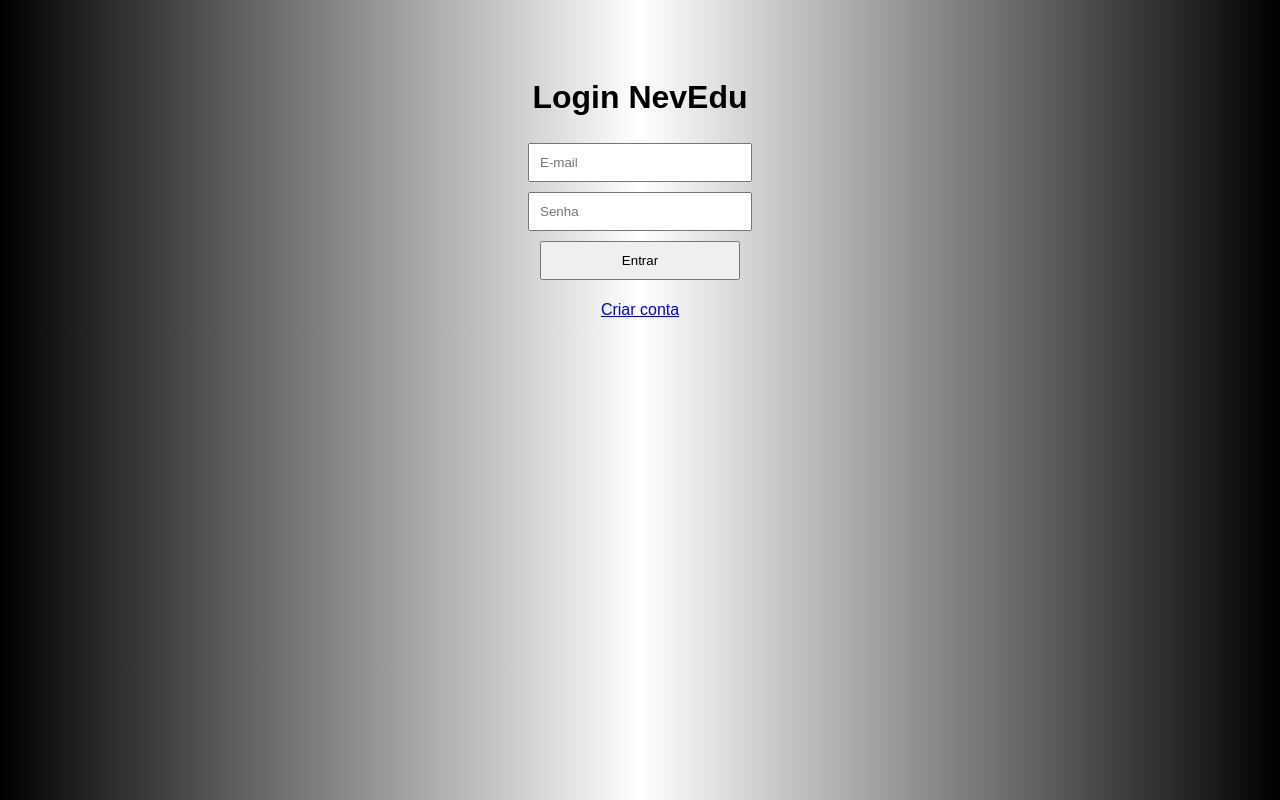
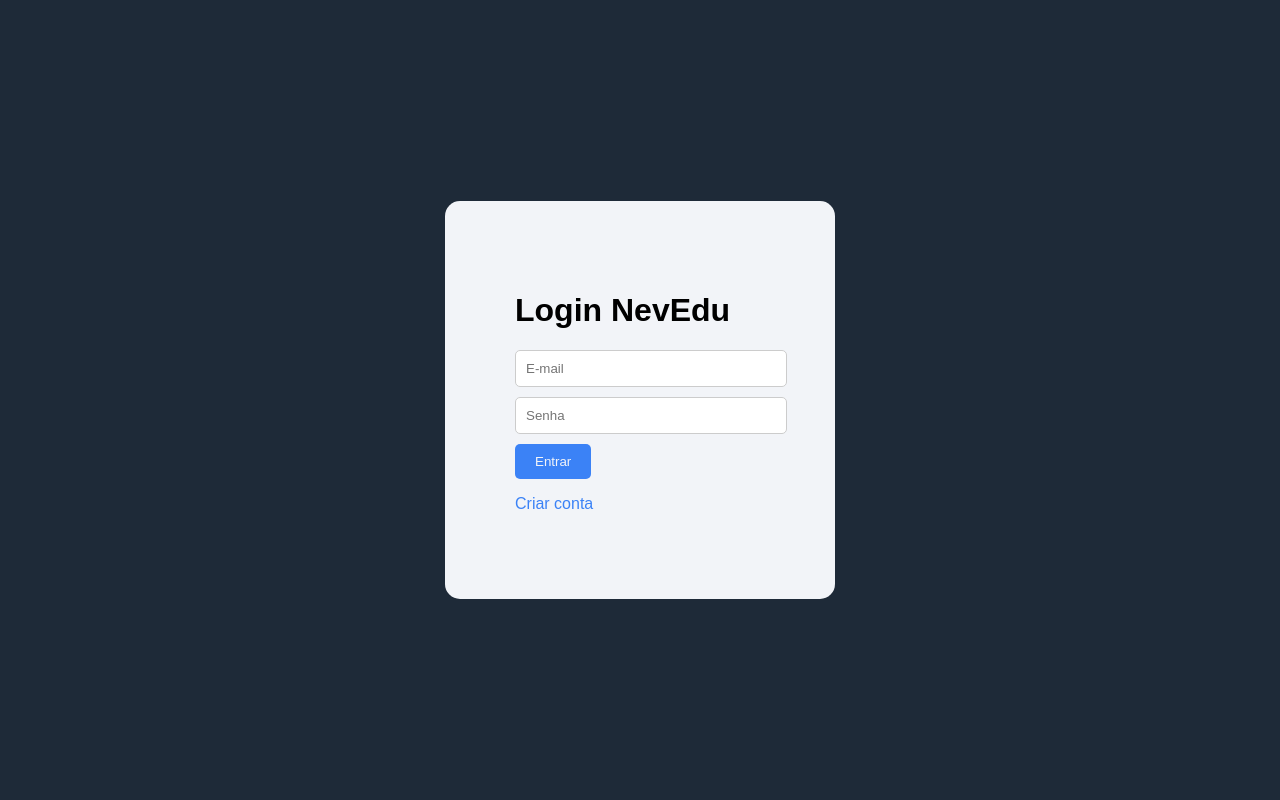
Before and after one commit to Thiago0010/NevEdu, a Flask app: page / in a window 1280 px wide. Run offline with Flask 3, Linux system fonts and the light colour scheme.

Commit message:
pagina -> login feita. atualização da paleta de cores em desenvolvimento

```diff
--- a/static/css/style.css
+++ b/static/css/style.css
@@ -1,12 +1,38 @@
-body {
-    font-family: Arial, sans-serif;
-    background: linear-gradient(to right, #000, #fff 50%, #000);
-    color: #000;
-    text-align: center;
-    padding-top: 50px;
+body{
+    background-color: 	#1E2A38;
+    display: flex;
+    justify-content: center;
+    align-items: center;
+    height: 100vh;
+    margin: 0;
 }
-input, button {
+h1 {
+  font-family: 'Poppins', sans-serif;
+}
+div{
+    background-color: 	#F2F4F8;
+    padding: 70px;
+    width: 250px;
+    border-radius: 15px;
+}
+button{
+    background-color: #3B82F6;
+    color: 	#F2F4F8;
+    padding: 10px 20px;
+    border: none;
+    border-radius: 5px;
+    cursor: pointer;
+    font-family: 'Poppins', sans-serif;
+}
+a{
+    text-decoration: none;
+    color: #3B82F6;
+    font-family: 'Poppins', sans-serif;
+}
+input{
+    width: 100%;
     padding: 10px;
-    margin: 5px;
-    width: 200px;
-}
+    border: 1px solid #ccc;
+    border-radius: 5px;
+    margin-bottom: 10px;
+}1
--- a/templates/index.html
+++ b/templates/index.html
@@ -6,6 +6,7 @@
     <link rel="stylesheet" href="{{ url_for('static', filename='css/style.css') }}">
 </head>
 <body>
+  <div>
     <h1>Login NevEdu</h1>
     {% with messages = get_flashed_messages() %}
       {% if messages %}
@@ -22,5 +23,6 @@
         <button type="submit">Entrar</button>
     </form>
     <p><a href="{{ url_for('cadastro') }}">Criar conta</a></p>
-</body>
+  </div>
+  </body>
 </html>
```
